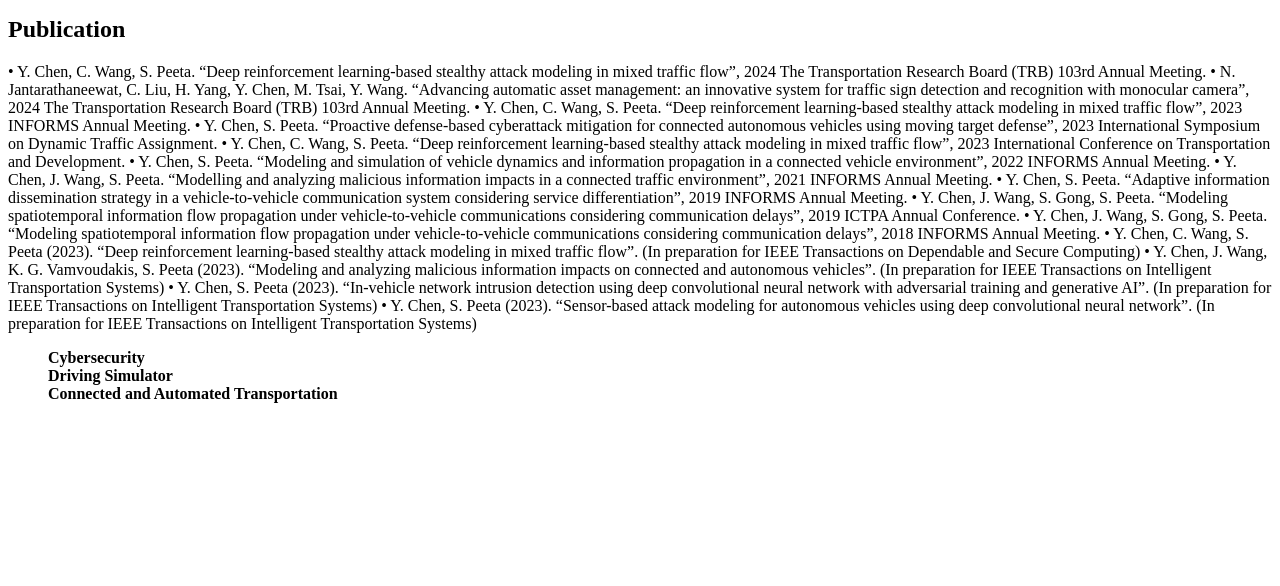
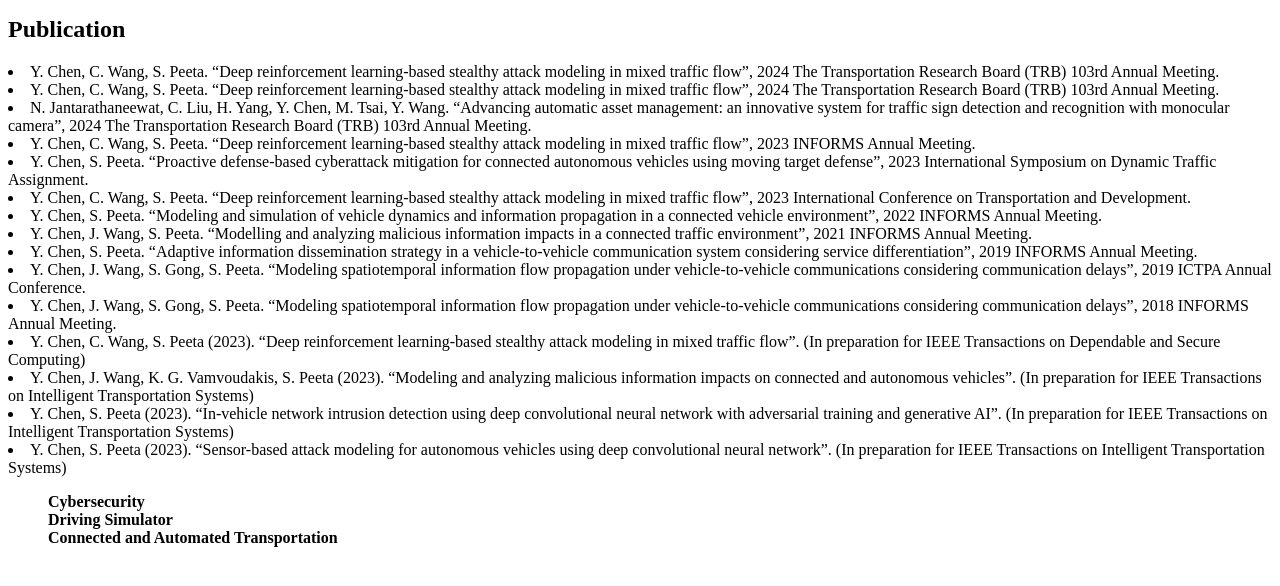
Before and after one commit to YangjiaoChen/YangjiaoChen.github.io, a Jekyll site: the page built from research.html, in a window 1280 px wide, cut to the strip 112-698 px from the top of the page. Built offline with Jekyll 4.4.1, drawn with Linux system fonts in a browser that asks for light colours.

Commit message:
Update research.html

```diff
--- a/research.html
+++ b/research.html
@@ -75,22 +75,36 @@ title: "Yangjiao Chen:research"
 </script>
 <h2> Publication </h2>
 
-
-•	Y. Chen, C. Wang, S. Peeta. “Deep reinforcement learning-based stealthy attack modeling in mixed traffic flow”, 2024 The Transportation Research Board (TRB) 103rd Annual Meeting.
-•	N. Jantarathaneewat, C. Liu, H. Yang, Y. Chen, M. Tsai, Y. Wang. “Advancing automatic asset management: an innovative system for traffic sign detection and recognition with monocular camera”, 2024 The Transportation Research Board (TRB) 103rd Annual Meeting.
-•	Y. Chen, C. Wang, S. Peeta. “Deep reinforcement learning-based stealthy attack modeling in mixed traffic flow”, 2023 INFORMS Annual Meeting.
-•	Y. Chen, S. Peeta. “Proactive defense-based cyberattack mitigation for connected autonomous vehicles using moving target defense”, 2023 International Symposium on Dynamic Traffic Assignment.
-•	Y. Chen, C. Wang, S. Peeta. “Deep reinforcement learning-based stealthy attack modeling in mixed traffic flow”, 2023 International Conference on Transportation and Development.
-•	Y. Chen, S. Peeta. “Modeling and simulation of vehicle dynamics and information propagation in a connected vehicle environment”, 2022 INFORMS Annual Meeting.
-•	Y. Chen, J. Wang, S. Peeta. “Modelling and analyzing malicious information impacts in a connected traffic environment”, 2021 INFORMS Annual Meeting.
-•	Y. Chen, S. Peeta. “Adaptive information dissemination strategy in a vehicle-to-vehicle communication system considering service differentiation”, 2019 INFORMS Annual Meeting.
-•	Y. Chen, J. Wang, S. Gong, S. Peeta. “Modeling spatiotemporal information flow propagation under vehicle-to-vehicle communications considering communication delays”, 2019 ICTPA Annual Conference.
-•	Y. Chen, J. Wang, S. Gong, S. Peeta. “Modeling spatiotemporal information flow propagation under vehicle-to-vehicle communications considering communication delays”, 2018 INFORMS Annual Meeting.
-•	Y. Chen, C. Wang, S. Peeta (2023). “Deep reinforcement learning-based stealthy attack modeling in mixed traffic flow”. (In preparation for IEEE Transactions on Dependable and Secure Computing)
-•	Y. Chen, J. Wang, K. G. Vamvoudakis, S. Peeta (2023). “Modeling and analyzing malicious information impacts on connected and autonomous vehicles”. (In preparation for IEEE Transactions on Intelligent Transportation Systems)
-•	Y. Chen, S. Peeta (2023). “In-vehicle network intrusion detection using deep convolutional neural network with adversarial training and generative AI”. (In preparation for IEEE Transactions on Intelligent Transportation Systems)
-•	Y. Chen, S. Peeta (2023). “Sensor-based attack modeling for autonomous vehicles using deep convolutional neural network”. (In preparation for IEEE Transactions on Intelligent Transportation Systems)
-
+<li>Y. Chen, C. Wang, S. Peeta. “Deep reinforcement learning-based stealthy attack modeling in mixed traffic flow”, 2024 The Transportation Research Board (TRB) 103rd Annual Meeting.
+ </li>
+<li>Y. Chen, C. Wang, S. Peeta. “Deep reinforcement learning-based stealthy attack modeling in mixed traffic flow”, 2024 The Transportation Research Board (TRB) 103rd Annual Meeting.
+ </li>
+<li>N. Jantarathaneewat, C. Liu, H. Yang, Y. Chen, M. Tsai, Y. Wang. “Advancing automatic asset management: an innovative system for traffic sign detection and recognition with monocular camera”, 2024 The Transportation Research Board (TRB) 103rd Annual Meeting.
+ </li>
+<li>Y. Chen, C. Wang, S. Peeta. “Deep reinforcement learning-based stealthy attack modeling in mixed traffic flow”, 2023 INFORMS Annual Meeting.
+ </li>
+<li>Y. Chen, S. Peeta. “Proactive defense-based cyberattack mitigation for connected autonomous vehicles using moving target defense”, 2023 International Symposium on Dynamic Traffic Assignment.
+ </li>
+<li>Y. Chen, C. Wang, S. Peeta. “Deep reinforcement learning-based stealthy attack modeling in mixed traffic flow”, 2023 International Conference on Transportation and Development.
+ </li>
+<li>Y. Chen, S. Peeta. “Modeling and simulation of vehicle dynamics and information propagation in a connected vehicle environment”, 2022 INFORMS Annual Meeting.
+ </li>
+<li>Y. Chen, J. Wang, S. Peeta. “Modelling and analyzing malicious information impacts in a connected traffic environment”, 2021 INFORMS Annual Meeting.
+ </li>
+<li>Y. Chen, S. Peeta. “Adaptive information dissemination strategy in a vehicle-to-vehicle communication system considering service differentiation”, 2019 INFORMS Annual Meeting.
+ </li>
+<li>Y. Chen, J. Wang, S. Gong, S. Peeta. “Modeling spatiotemporal information flow propagation under vehicle-to-vehicle communications considering communication delays”, 2019 ICTPA Annual Conference.
+ </li>
+<li>Y. Chen, J. Wang, S. Gong, S. Peeta. “Modeling spatiotemporal information flow propagation under vehicle-to-vehicle communications considering communication delays”, 2018 INFORMS Annual Meeting.
+ </li>
+<li>Y. Chen, C. Wang, S. Peeta (2023). “Deep reinforcement learning-based stealthy attack modeling in mixed traffic flow”. (In preparation for IEEE Transactions on Dependable and Secure Computing)
+ </li>
+<li>Y. Chen, J. Wang, K. G. Vamvoudakis, S. Peeta (2023). “Modeling and analyzing malicious information impacts on connected and autonomous vehicles”. (In preparation for IEEE Transactions on Intelligent Transportation Systems)
+ </li>
+<li>Y. Chen, S. Peeta (2023). “In-vehicle network intrusion detection using deep convolutional neural network with adversarial training and generative AI”. (In preparation for IEEE Transactions on Intelligent Transportation Systems)
+ </li>
+<li>Y. Chen, S. Peeta (2023). “Sensor-based attack modeling for autonomous vehicles using deep convolutional neural network”. (In preparation for IEEE Transactions on Intelligent Transportation Systems)
+ </li>
 
 <ul>
     <div>
```
